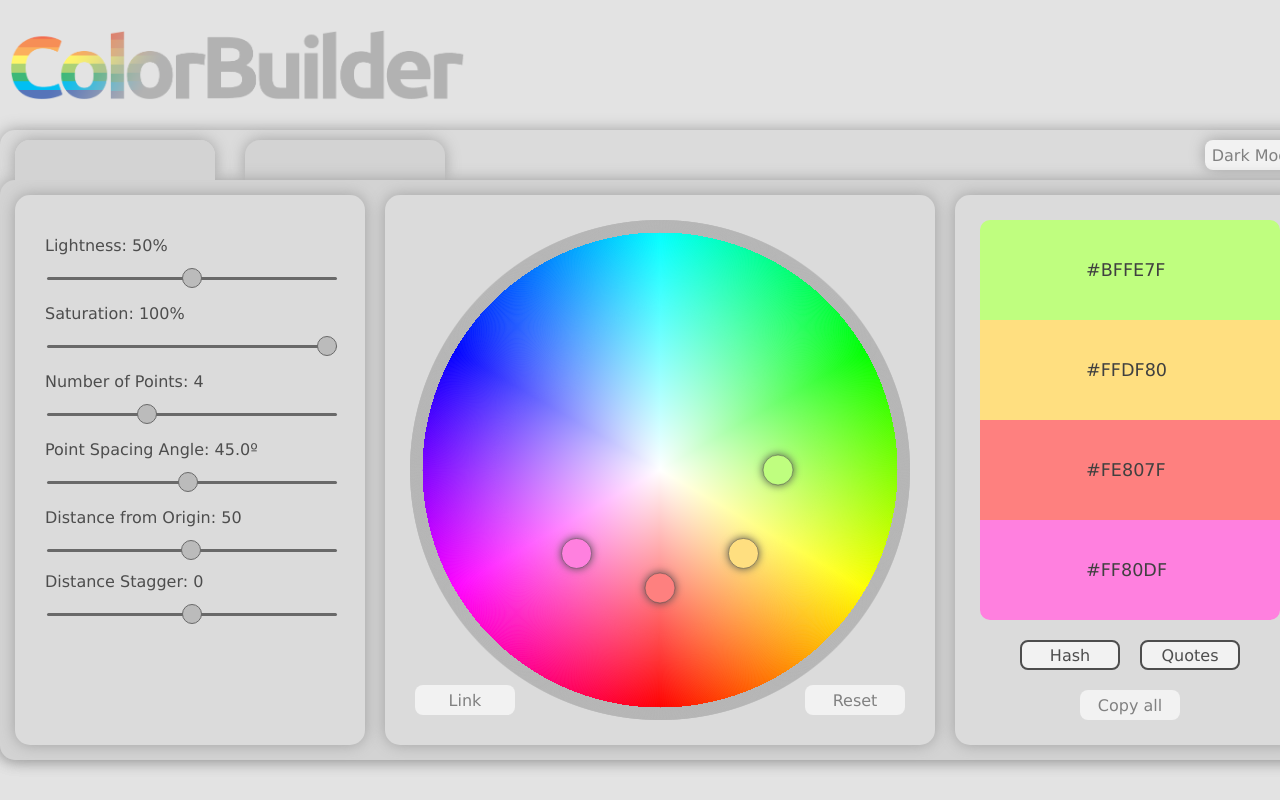
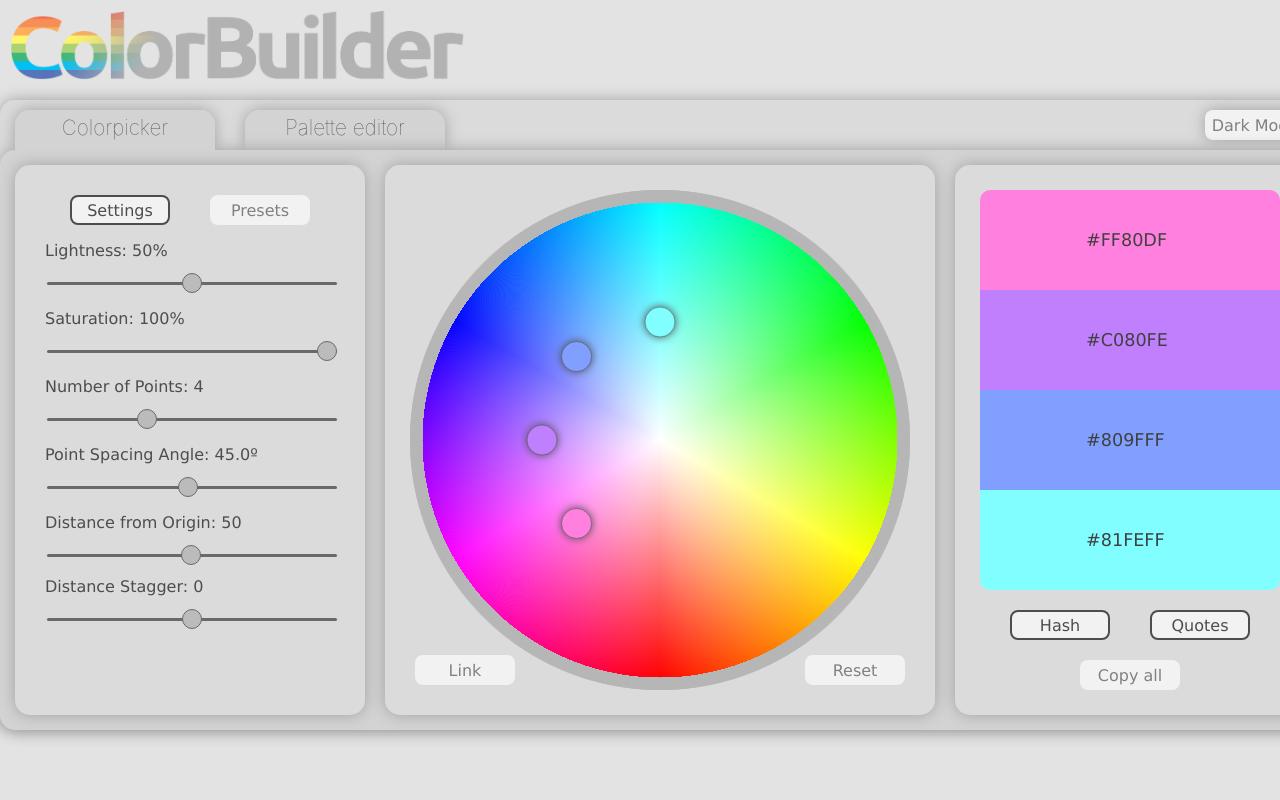
Before and after one commit to ymurenko/color-builder, a React (Create React App) app: page / in a window 1280 px wide. Shown: the top 800 px of the page. Built offline with nearby package versions, Linux system fonts and the light colour scheme.

Commit message:
feature add presets

```diff
--- a/src/App.scss
+++ b/src/App.scss
@@ -23,12 +23,12 @@
 .logo-container {
   grid-row: 1;
   width: 1300px;
-  height: 100px;
+  height: 90px;
   margin: auto;
   background-repeat: no-repeat;
   background-size: 35%;
   background-image: url('./logotype.png');
-  margin-top: 30px;
+  margin-top: 10px;
   &.dark {
     background-image: url('./logotype-dark.png');
   }
--- a/src/components/ColorPicker/ColorPicker.js
+++ b/src/components/ColorPicker/ColorPicker.js
@@ -15,7 +15,7 @@
       <div className="navbar-container">
         <div
           className={`tab color-picker-tab active-tab ${props.darkMode ? "dark" : ""}`}
-        ></div>
+        >Colorpicker</div>
         <div
           className={`shadow-tab tab color-picker-tab ${
             props.darkMode ? "dark" : ""
@@ -23,7 +23,7 @@
         />
          <div
           className={`tab editor-tab ${props.darkMode ? "dark" : ""}`}
-        ></div>
+        >Palette editor</div>
         <div
           className={`shadow-tab tab editor-tab ${
             props.darkMode ? "dark" : ""
--- a/src/components/ColorPicker/ColorPicker.scss
+++ b/src/components/ColorPicker/ColorPicker.scss
@@ -23,14 +23,18 @@
   }
   &.active {
     color: $color-primary-dark;
-  }
-  &.dark {
-    background-color: $color-button-dark;
-    color: $secondary-font-color;
-    &.active {
-      color: $secondary-font-color-dark;
+    border: solid 2px #4d4d4d;
+    padding: 3px 0;
+    color: #4d4d4d;
+    &.dark {
+      background-color: $color-button-dark;
+      color: $secondary-font-color;
+       border-color: #818181;
+
+
     }
   }
+
 }
 
 .color-picker-container {
@@ -49,8 +53,8 @@
     float: top;
     width: 100%;
     height: 50px;
-
     .tab {
+      z-index: 1;
       position: absolute;
       height: 40px;
       width: 200px;
@@ -58,7 +62,11 @@
       background-color: $color-tertiary;
       border-top-left-radius: 15px;
       border-top-right-radius: 15px;
+      font-size: 1.3rem;
+      font-weight: lighter;
+      line-height: 35px;
       &.shadow-tab{
+        z-index: 0;
         box-shadow: 0 0px 15px 0 #a1a1a1;
         background-color: transparent;
         &.dark {
--- a/src/components/Controls/Controls.js
+++ b/src/components/Controls/Controls.js
@@ -1,4 +1,4 @@
-import React, { useEffect, useRef } from "react";
+import React, { useEffect, useRef, useState } from "react";
 import { connect } from "react-redux";
 import {
   setLightness,
@@ -9,20 +9,76 @@
   setSelectorAngle,
   setSelectorRadius,
   setSelectorStagger,
-  setDarkMode
+  setDarkMode,
+  setPreset
 } from "../../redux/actions/actions";
 import "./Controls.scss";
 import "./Slider.scss";
 
 const Controls_ = props => {
-  const staggerSlider = useRef(null)
+  const [tab, setTab] = useState(true);
+  const staggerSlider = useRef(null);
 
   useEffect(() => {
-    props.setSelectorStagger(staggerSlider.current.value)
+    props.setSelectorStagger(staggerSlider.current.value);
   }, [props.selectorRadius]);
 
   return (
     <div className={`controls ui-block ${props.darkMode ? "dark" : ""}`}>
+      <div className="control-container">
+        <button
+          className={`button ${tab ? "active" : ""} ${
+            props.darkMode ? "dark" : "" }`}
+          type="button"
+          onClick={() => {
+            setTab(true);
+          }}
+        >
+          Settings
+        </button>
+        <button
+          className={`button ${tab ? "" : "active"} ${
+            props.darkMode ? "dark" : "" }`}
+          type="button"
+          onClick={() => {
+            setTab(false);
+          }}
+        >
+          Presets
+        </button>
+      </div>
+      <div className="presets" style={{ display: tab ? "none" : "" }}>
+        <div className="presets-grid">
+          <button
+            className={`preset button ${props.darkMode ? "dark" : ""} ${props.preset === 'default' ? "active" : ""} `}
+            type="button"
+            onClick={() => {
+              props.setPreset('default');
+            }}
+          >
+            Analogous
+          </button>
+          <button
+            className={`preset button  ${props.darkMode ? "dark" : ""} ${props.preset === 'triad' ? "active" : ""}`}
+            type="button"
+            onClick={() => {
+              props.setPreset('triad');
+            }}
+          >
+            Triad
+          </button>
+          <button
+            className={`preset button  ${props.darkMode ? "dark" : ""} ${props.preset === 'tetrad' ? "active" : ""}`}
+            type="button"
+            onClick={() => {
+              props.setPreset('tetrad');
+            }}
+          >
+            Tetrad
+          </button>
+        </div>
+      </div>
+      <div className="settings" style={{ display: tab ? "" : "none" }}>
         <div className="control-container">
           <p className="slider-label">Lightness: {props.lightness}%</p>
           <input
@@ -52,7 +108,9 @@
           />
         </div>
         <div className="control-container slider-container">
-        <p className="slider-label">Number of Points: {props.selectorCount}</p>
+          <p className="slider-label">
+            Number of Points: {props.selectorCount}
+          </p>
           <input
             type="range"
             className={`slider ${props.darkMode ? "dark" : ""}`}
@@ -122,6 +180,7 @@
           />
         </div>
       </div>
+    </div>
   );
 };
 
@@ -134,7 +193,8 @@
     selectorRadius: state.actionReducer.SELECTOR_RADIUS,
     selectorStagger: state.actionReducer.SELECTOR_STAGGER,
     linked: state.actionReducer.LINKED,
-    darkMode: state.actionReducer.DARK_MODE
+    darkMode: state.actionReducer.DARK_MODE,
+    preset: state.actionReducer.PRESET
   };
 }
 
@@ -147,7 +207,8 @@
   setSelectorAngle,
   setSelectorRadius,
   setSelectorStagger,
-  setDarkMode
+  setDarkMode,
+  setPreset
 };
 
 const Controls = connect(mapStateToProps, mapDispatchToProps)(Controls_);
--- a/src/components/Controls/Controls.scss
+++ b/src/components/Controls/Controls.scss
@@ -7,6 +7,15 @@
 
 }
 
+.presets-grid {
+  display: inline-grid;
+  grid-template-columns: 1fr 1fr;
+  text-align: center;
+  .preset {
+    margin: 20px;
+  }
+}
+
 .control-container {
   text-align: center;
   font-size: $secondary-font-size;
@@ -14,15 +23,7 @@
   font-family: $font-family;
   margin: 5px;
   .button {
-    margin: 0 10px 0;
-    &.active {
-      border: solid 2px #4d4d4d;
-      padding: 3px 0;
-      color: #4d4d4d;
-      &.dark {
-        border-color: #818181;
-      }
-    }
+    margin: 0 20px;
   }
   &.slider-container {
 
--- a/src/components/Palette/Palette.scss
+++ b/src/components/Palette/Palette.scss
@@ -11,6 +11,7 @@
       height: 400px;
       border-radius: 10px;
       overflow: hidden;
+
     }
     .control-container {
       margin-top: 20px;
--- a/src/components/Selectors/Selectors.js
+++ b/src/components/Selectors/Selectors.js
@@ -34,14 +34,60 @@
     props.storeColor(pixelColor, key);
   };
 
+  const setHarmony = () => {
+    //sets the angle of the polar offset from +X-axis
+    let radOffset;
+    let harmony = {total: 0, count: 1};
+    if (props.preset === 'triad' && props.selectorCount != 3){
+      radOffset = [0,0]
+      //if there are three, points, use default calculation with a 360 degree total rotation
+      for (let i = 1; i < props.selectorCount; i++) {
+        if(harmony.count === Math.round(props.selectorCount/3)){
+          //after the last point in a group, the next point's offset is 120 degrees
+          harmony.total++
+          harmony.count = 0;
+          radOffset.push(radOffset[i] = (Math.round(props.selectorAngle / 3) * (Math.PI / 180)) * harmony.total)
+        }
+        else {
+          //put the points into even groups, with selectorCount/3 number of points in each group
+          radOffset.push(radOffset[i] += Math.round(props.selectorAngle / (props.selectorCount*3) ) * (Math.PI / 180))
+        }
+        harmony.count++;
+      }
+    }
+    else if (props.preset === 'tetrad' && props.selectorCount != 4){
+      radOffset = [0,0]
+      //if there are three, points, use default calculation with a 460 degree total rotation
+      for (let i = 1; i < props.selectorCount; i++) {
+        if(harmony.count === Math.round(props.selectorCount/4)){
+          //after the last point in a group, the next point's offset is 120 degrees
+          harmony.total++
+          harmony.count = 0;
+          radOffset.push(radOffset[i] = (Math.round(props.selectorAngle / 4) * (Math.PI / 180)) * harmony.total)
+        }
+        else {
+          //put the points into even groups, with selectorCount/4 number of points in each group
+          radOffset.push(radOffset[i] += Math.round(props.selectorAngle / (props.selectorCount*4) ) * (Math.PI / 180))
+        }
+        harmony.count++;
+      }
+    }
+    else {
+      radOffset = [firstCircleAngle]
+      for (let i = 0; i < props.selectorCount; i++) {
+        radOffset.push(radOffset[i] += Math.round(props.selectorAngle / props.selectorCount) * (Math.PI / 180))
+      }
+    }
+    return radOffset
+  }
+
   const createCircles = () => {
     let elements = [];
-    let radOffset = firstCircleAngle;
-    let radIncrement =
-      Math.round(props.selectorAngle / props.selectorCount) * (Math.PI / 180);
+    let radOffset = setHarmony()
+
     for (let i = 0; i < props.selectorCount; i++) {
-      let x = colorWheelRadius + props.selectorRadius * Math.cos(radOffset);
-      let y = colorWheelRadius + props.selectorRadius * Math.sin(radOffset);
+      let x = colorWheelRadius + props.selectorRadius * Math.cos(radOffset[i]);
+      let y = colorWheelRadius + props.selectorRadius * Math.sin(radOffset[i]);
       elements.push(
         <circle
           cx={x}
@@ -56,7 +102,6 @@
           id={`${i}`}
         />
       );
-      radOffset += radIncrement;
     }
     return elements;
   };
@@ -183,16 +228,15 @@
 
 
   useEffect(() => {
-    let radOffset = firstCircleAngle;
+    let radOffset = setHarmony();
     let staggerOffset = 0;
     let radIncrement =
       Math.round(props.selectorAngle / props.selectorCount) * (Math.PI / 180);
     for (let i = 0; i < props.selectorCount; i++) {
-      let x = colorWheelRadius + (props.selectorRadius - staggerOffset) * Math.cos(radOffset);
-      let y = colorWheelRadius + (props.selectorRadius - staggerOffset) * Math.sin(radOffset);
+      let x = colorWheelRadius + (props.selectorRadius - staggerOffset) * Math.cos(radOffset[i]);
+      let y = colorWheelRadius + (props.selectorRadius - staggerOffset) * Math.sin(radOffset[i]);
       circleRefs[i].setAttribute("cx", `${x}`);
       circleRefs[i].setAttribute("cy", `${y}`);
-      radOffset += radIncrement;
       staggerOffset += props.selectorStagger / props.selectorCount
     }
   }, [props.selectorStagger, props.reset, props.selectorCount, props.selectorRadius,  props.selectorAngle]);
@@ -232,7 +276,8 @@
     lightness: state.actionReducer.LIGHTNESS,
     saturation: state.actionReducer.SATURATION,
     linked: state.actionReducer.LINKED,
-    reset: state.actionReducer.RESET
+    reset: state.actionReducer.RESET,
+    preset: state.actionReducer.PRESET
   };
 }
 
--- a/src/redux/actions/actions.js
+++ b/src/redux/actions/actions.js
@@ -36,6 +36,9 @@
 export const setHash = () => (
   { type: 'SET_HASH' }
 )
+export const setPreset = (val) => (
+  { type: 'SET_PRESET', PRESET: val }
+)
 export const resetState = () => (
   { type: 'RESET' }
 )
--- a/src/redux/reducers/reducers.js
+++ b/src/redux/reducers/reducers.js
@@ -12,6 +12,7 @@
   DARK_MODE: false,
   HASH: true,
   QUOTES: true,
+  PRESET: "default",
   RESET: 0 //for comp. rerender if init state doesnt change a prop
 };
 
@@ -53,7 +54,7 @@
         ...state,
         SELECTOR_RADIUS: action.SELECTOR_RADIUS
       };
-      case "SET_SELECTOR_STAGGER":
+    case "SET_SELECTOR_STAGGER":
       return {
         ...state,
         SELECTOR_STAGGER: action.SELECTOR_STAGGER
@@ -83,11 +84,42 @@
         ...state,
         QUOTES: !state.QUOTES
       };
+    case "SET_PRESET":
+      if(action.PRESET === 'default'){
+        return {
+          ...initialState,
+          SELECTOR_COUNT: state.SELECTOR_COUNT,
+        };
+      }
+      if(action.PRESET === 'triad'){
+        return {
+          ...initialState,
+          SELECTOR_COUNT: (Math.round(state.SELECTOR_COUNT/3)*3),
+          SELECTOR_ANGLE: 360,
+          PRESET: action.PRESET
+        };
+      }
+      if(action.PRESET === 'tetrad'){
+        return {
+          ...initialState,
+          SELECTOR_COUNT: (Math.round(state.SELECTOR_COUNT/4)*4),
+          SELECTOR_ANGLE: 360,
+          PRESET: action.PRESET
+        };
+      }
+      else{
+        return {
+          ...initialState,
+          SELECTOR_COUNT: state.SELECTOR_COUNT,
+          SELECTOR_ANGLE: 360,
+          PRESET: action.PRESET
+        };
+      }
+
     case "RESET":
-      let darkTemp = state.DARK_MODE
       return {
         ...initialState,
-        DARK_MODE: darkTemp,
+        DARK_MODE: state.DARK_MODE,
         RESET: 1 - state.RESET
       };
     default:
```
Lines whose indentation alone changed are shown as unchanged.
